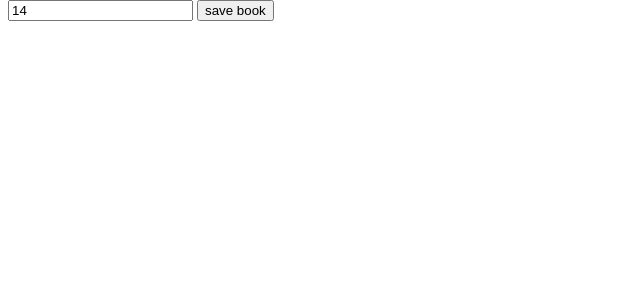
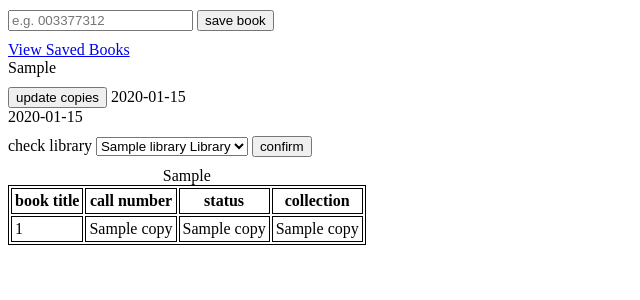
Before and after one commit to kann4/hkpl_tools, a Python web app: template templates/index.html in a window 1280 px wide. Shown: the part 98-398 px from the top of the page, without its empty margins (0-640 px from the left). Run offline with Jinja, Linux system fonts and the light colour scheme; the template is opened without the code that fills it: most values are stand-ins (such as "Sample title", 1, 10 or a date in 2020).

Commit message:
dropdown list to select library and see copies available page to see saved books able to update database miscellaneous: added css style and script to remove spaces in input

```diff
--- a/templates/index.html
+++ b/templates/index.html
@@ -6,6 +6,21 @@
     <meta http-equiv="X-UA-Compatible" content="IE=edge">
     <meta name="viewport" content="width=device-width, initial-scale=1.0">
     <title>Document</title>
+    <style>
+        form {margin: 10px 0px;}
+        table, th, td {border: 1px solid black;}
+        th, td {padding: 3px;}
+        ul:before{
+            content:attr(aria-label);
+            font-size:120%;
+            font-weight:bold;
+            margin-left:-15px;
+            margin-top: 200px;
+        }
+        </style>
+    <script language="javascript" type="text/javascript">
+        function removeSpaces(string) {return string.split(' ').join('');}
+        </script>
 </head>
 
 <body>
@@ -14,9 +29,47 @@
         sgisdghl
     </header>
     <form action="/" method="post">
-        <input type="text" name="bib" value="14">
+        <input type="text" name="bib" placeholder="e.g. 003377312" onblur="this.value=removeSpaces(this.value);">
         <input type="submit" value="save book">
     </form>
+
+    <a href="{{('Saved_Books')}}">View Saved Books</a>
+
+    <div>{{save_msg}}</div>
+
+    <form action="/" method="POST">
+        <input type="submit" value="update copies"><span> {{update_msg}}</span>
+        <div>{{lastupdate}}</div>
+    </form>
+
+    <form action="/" method="POST">
+        <label>check library</label>
+        <select name="library" >
+            <!-- <option value="" disabled selected>Select your option</option> -->
+            {%for library in libraries%}
+            <option value="{{library}}">{{library}} Library</option>
+            {%endfor%}
+        </select>
+        <input type="submit" value="confirm"> <span>{{error_msg}}</span>
+    </form>
+
+    <table>
+        <caption>{{library_msg}}</caption>
+        <tr>
+            <th>book title</th>
+            <th>call number</th>
+            <th>status</th>
+            <th>collection</th>
+        </tr>
+        {%for copy in copies%}
+        <tr>
+            <td>{{copy[0]}}</td>
+            <td>{{copy[1]}}</td>
+            <td>{{copy[2]}}</td>
+            <td>{{copy[3]}}</td>
+        </tr>
+        {%endfor%}
+    </table>
 </body>
 
 </html>
```
Also changed, not shown: app.py (+33 -6 lines), templates/books.html (added, +37 -0 lines).
